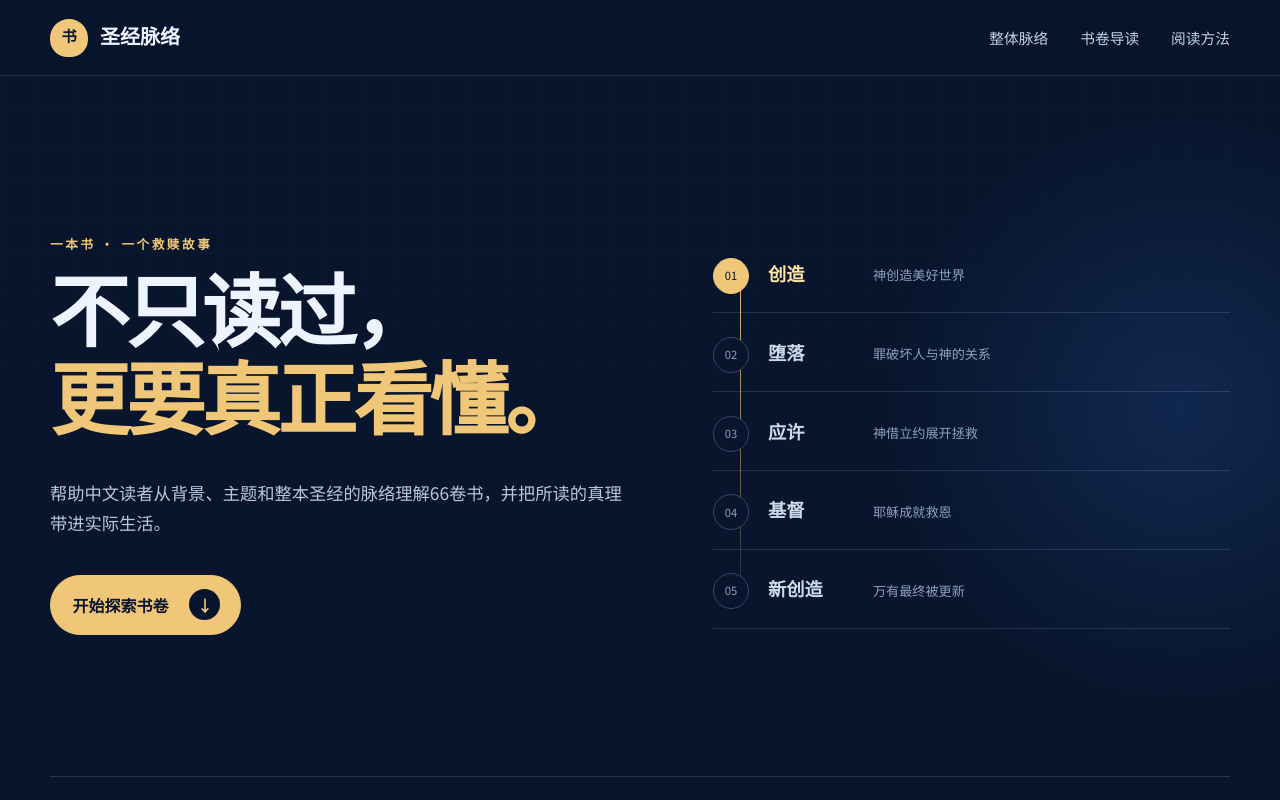
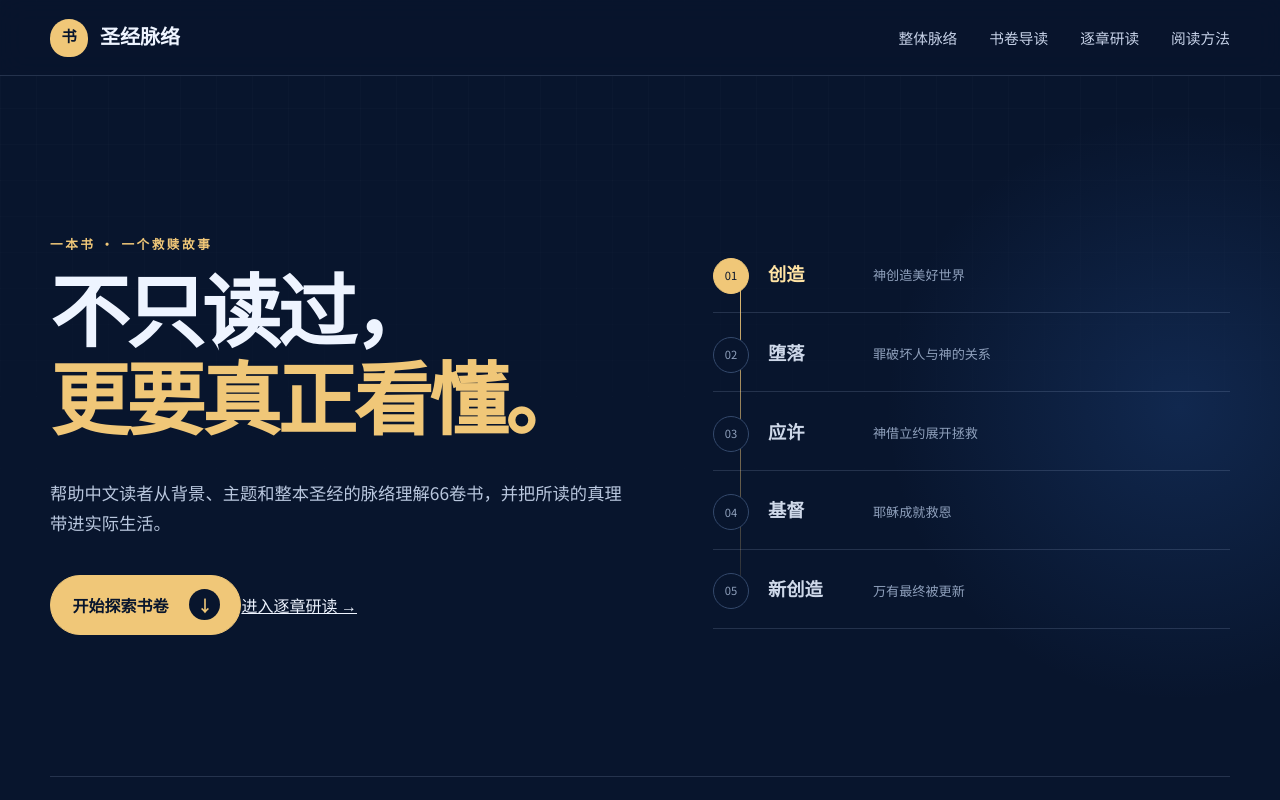
Before and after one commit to GorillaCoder001/bible-summary-zh-cn, a plain HTML site: page index.html in a window 1280 px wide. Shown: the top 800 px of the page. Drawn offline with Linux system fonts and the light colour scheme.

Commit message:
Integrate chapter study library in index.html

```diff
--- a/index.html
+++ b/index.html
@@ -22,6 +22,7 @@
       <nav aria-label="主要导航">
         <a href="#overview">整体脉络</a>
         <a href="#books">书卷导读</a>
+        <a href="study.html">逐章研读</a>
         <a href="#reading">阅读方法</a>
       </nav>
     </header>
@@ -32,7 +33,7 @@
           <p class="eyebrow">一本书 · 一个救赎故事</p>
           <h1 id="hero-title">不只读过，<br /><span>更要真正看懂。</span></h1>
           <p class="hero-intro">帮助中文读者从背景、主题和整本圣经的脉络理解66卷书，并把所读的真理带进实际生活。</p>
-          <a class="primary-button" href="#books">开始探索书卷 <span aria-hidden="true">↓</span></a>
+          <div class="hero-actions"><a class="primary-button" href="#books">开始探索书卷 <span aria-hidden="true">↓</span></a><a class="text-link" href="study.html">进入逐章研读 →</a></div>
         </div>
         <div class="hero-map" aria-label="圣经救赎历史概览">
           <div class="map-line" aria-hidden="true"></div>
```
